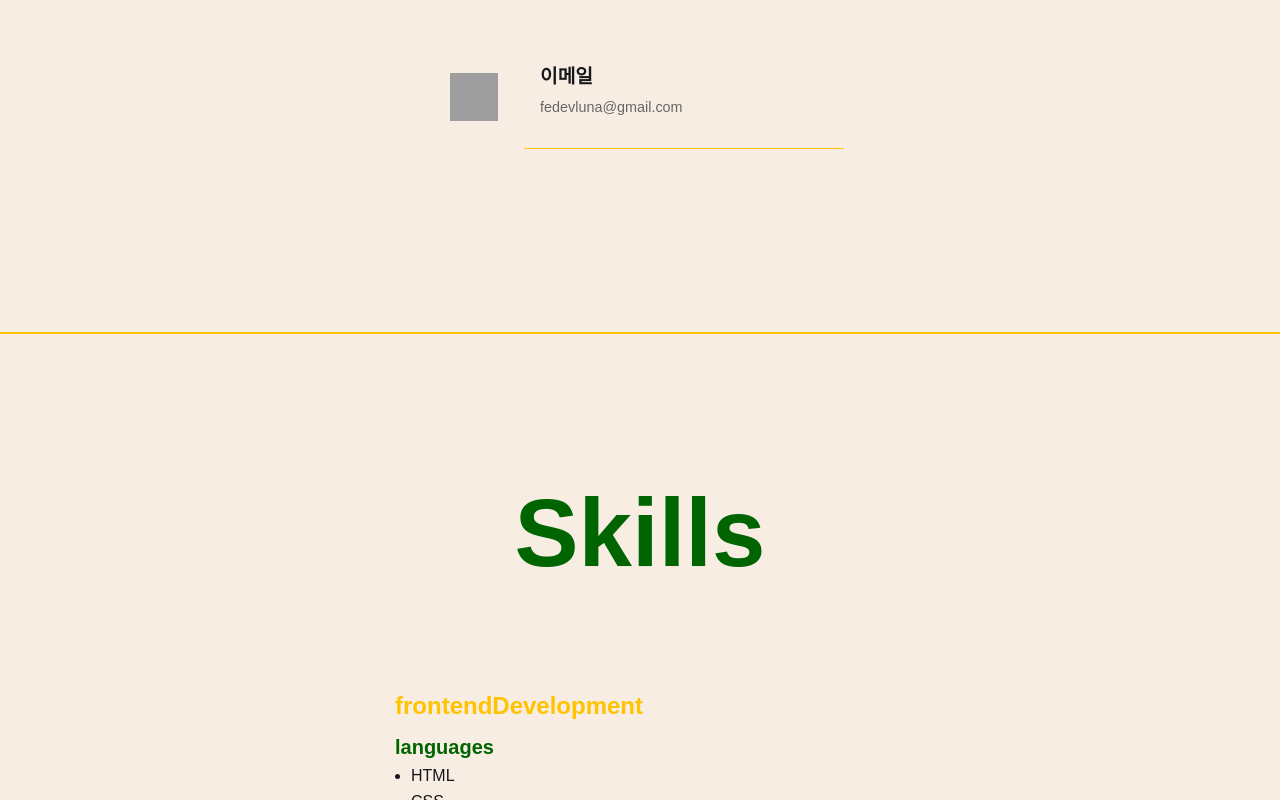
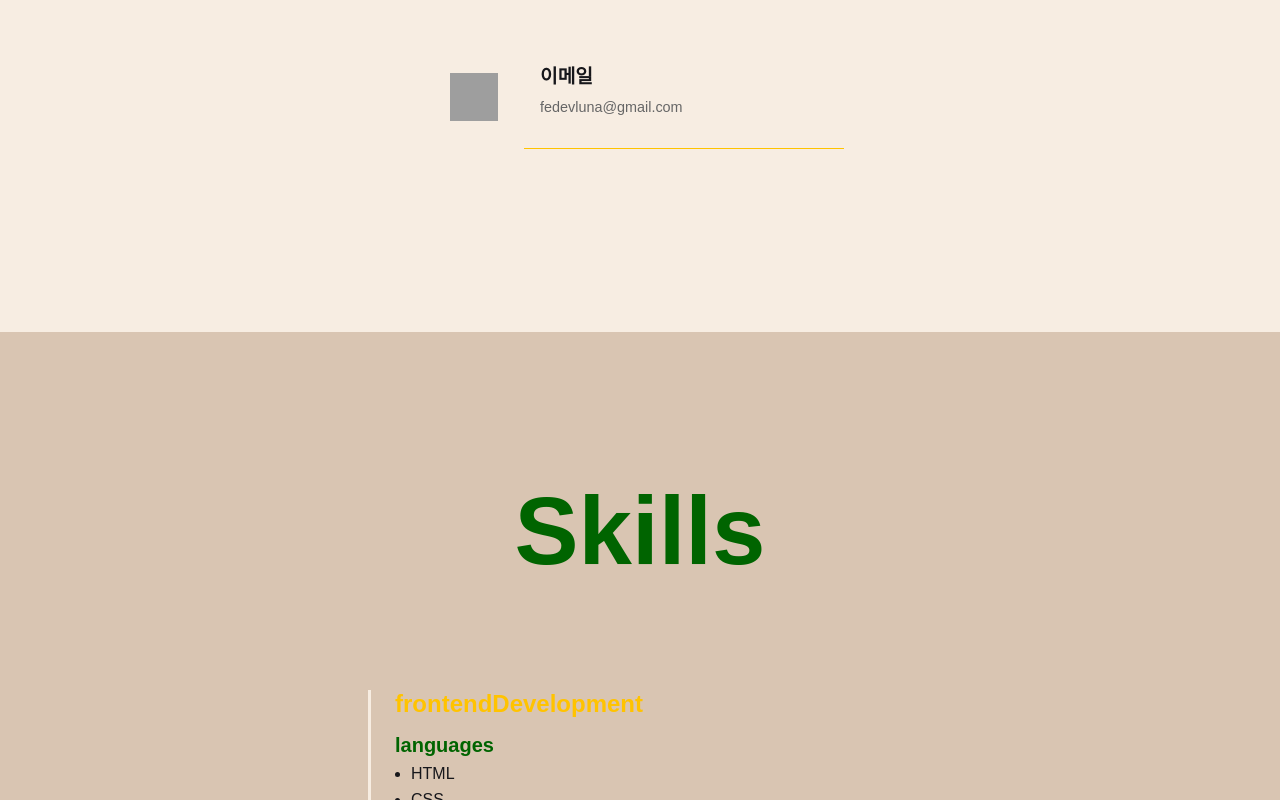
Before and after one commit to h-0y28/h-0y28, a React (Vite) app: page / in a window 1280 px wide. Shown: the part 2000-2800 px from the top of the page. Built offline with nearby package versions, Linux system fonts and the light colour scheme; grey boxes are pictures that could not be loaded; a web font is replaced by a local one.

Commit message:
style: add color page

```diff
--- a/src/MainPage/index.tsx
+++ b/src/MainPage/index.tsx
@@ -20,9 +20,11 @@ export const MainPage: React.FC = () => {
         <S.Section id="about">
           <About />
         </S.Section>
-        <S.Section id="skills" bgBorder={theme.colors.primary}>
-          <Skills />
-        </S.Section>
+        <S.ColorPage>
+          <S.Section id="skills" bgBorder={theme.colors.primary}>
+            <Skills />
+          </S.Section>
+        </S.ColorPage>
         <S.Section id="projects">
           <Projects />
         </S.Section>
--- a/src/MainPage/style.ts
+++ b/src/MainPage/style.ts
@@ -1,4 +1,5 @@
 import styled from "styled-components";
+import theme from "../styles/theme";
 
 interface SectionProps {
   bgImg?: string;
@@ -15,14 +16,6 @@ export const Section = styled.section<SectionProps>`
       background-size: cover;
       background-position: center;
     `}
-  ${({ bgBorder }) =>
-    bgBorder &&
-    `
-      border-top: 2px solid ${bgBorder};
-      border-bottom: 2px solid ${bgBorder};
-      margin: 0 auto;
-      margin-bottom: 10rem;
-    `}
 
   &:nth-of-type(1) {
     &:before {
@@ -32,7 +25,6 @@ export const Section = styled.section<SectionProps>`
       left: 0;
       right: 0;
       bottom: 0;
-      background: linear-gradient(rgba(0, 0, 0, 0.7), rgba(0, 0, 0, 0.3));
       z-index: 0;
     }
     * {
@@ -41,3 +33,7 @@ export const Section = styled.section<SectionProps>`
     }
   }
 `;
+
+export const ColorPage = styled.div`
+  background-color: ${theme.colors.dun};
+`;
```
